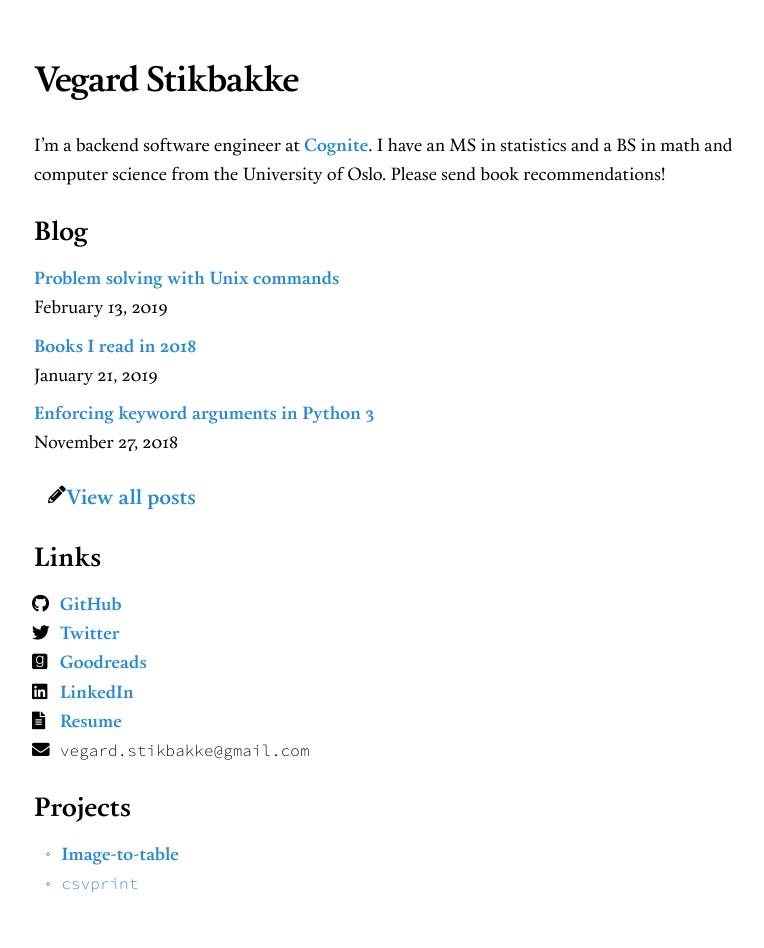
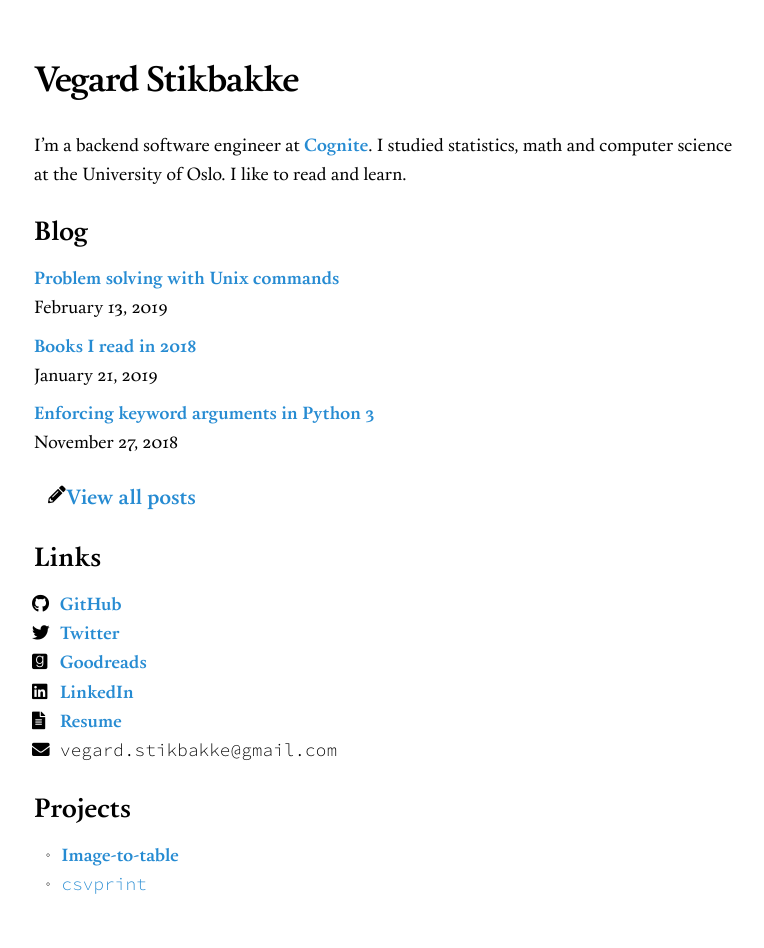
Before and after one commit to vegarsti/vegarsti.github.io, a Jekyll site: the page built from index.md, in a window 1280 px wide. Shown: the whole page, without its empty margins (256-1020 px from the left). Built offline with Jekyll 4.4.1, drawn with Linux system fonts in a browser that asks for light colours; nearby versions of some CDN libraries.

Commit message:
Some changes to style and bio

```diff
--- a/css/style.scss
+++ b/css/style.scss
@@ -51,7 +51,7 @@ code, pre {
 }
 
 code {
-  font-size: 90%;
+  font-size: 100%;
 }
 
 pre {
--- a/index.md
+++ b/index.md
@@ -6,8 +6,8 @@ title: Vegard Stikbakke
 # Vegard Stikbakke
 
 I'm a backend software engineer at [Cognite](https://cognite.com).
-I have an MS in statistics and a BS in math and computer science from the University of Oslo.
-Please send book recommendations!
+I studied statistics, math and computer science at the University of Oslo.
+I like to read and learn.
 
 ## Blog
 <div id="blog-links">
```
